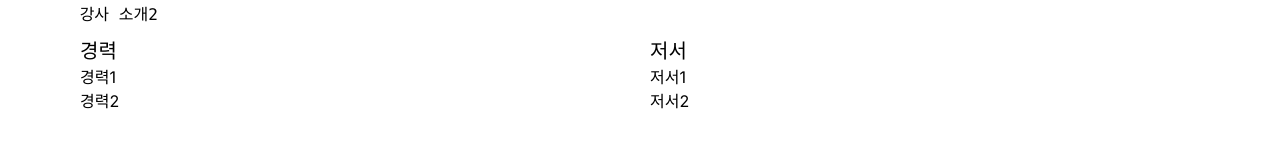
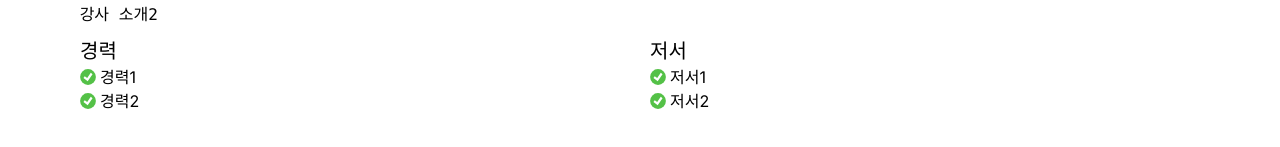
Before and after one commit to Ariel-92/hanbit-subject, a Next.js app: page /product/001 in a window 1280 px wide. Shown: the part 313-460 px from the top of the page. Built offline with nearby package versions, Linux system fonts and the light colour scheme.

Commit message:
add check icon and refactor info list

```diff
--- /dev/null
+++ b/components/common/info-list.tsx
@@ -0,0 +1,17 @@
+interface InfoListProps {
+  info: string[]
+}
+
+export default function InfoList({ info }: InfoListProps) {
+  return (
+    <ul>
+      {info.map((info) => (
+        <li key={info}>
+          <span className="flex items-center before:mr-1 before:bg-[url('/icons/icon_check_green.svg')] before:box-border before:block before:bg-cover before:w-4 before:h-4">
+            {info}
+          </span>
+        </li>
+      ))}
+    </ul>
+  )
+}
--- a/components/product/product-detail/product-detail-lecturer-info.tsx
+++ b/components/product/product-detail/product-detail-lecturer-info.tsx
@@ -1,4 +1,5 @@
 import { LecturerInfo } from "@/types/product/product-type"
+import InfoList from "@/components/common/info-list"
 
 interface ProductDetailLecturerInfoProps {
   lecturerInfo: LecturerInfo
@@ -16,21 +17,13 @@ export default function ProductDetailLecturerInfo({ lecturerInfo }: ProductDetai
         {lecturerInfo.career && (
           <div className="p-2.5 w-1/2">
             <h3 className="text-xl">경력</h3>
-            <ul>
-              {lecturerInfo.career.map((career) => (
-                <li key={career}>{career}</li>
-              ))}
-            </ul>
+            <InfoList info={lecturerInfo.career} />
           </div>
         )}
         {lecturerInfo.books && (
           <div className="p-2.5 w-1/2">
             <h3 className="text-xl">저서</h3>
-            <ul>
-              {lecturerInfo.books.map((book) => (
-                <li key={book}>{book}</li>
-              ))}
-            </ul>
+            <InfoList info={lecturerInfo.books} />
           </div>
         )}
       </div>
```
Also changed, not shown: public/icons/icon_check_green.svg (added).
